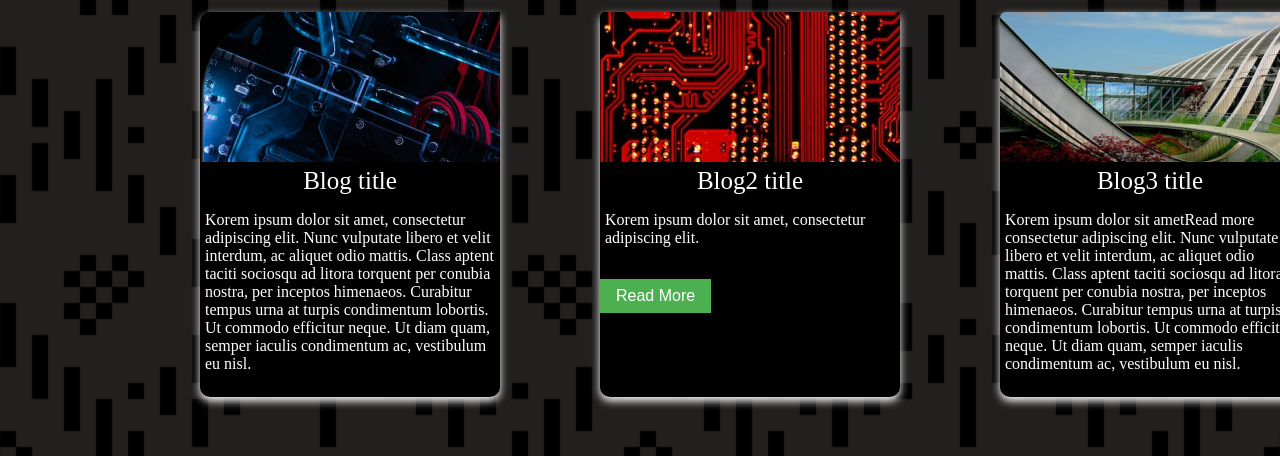
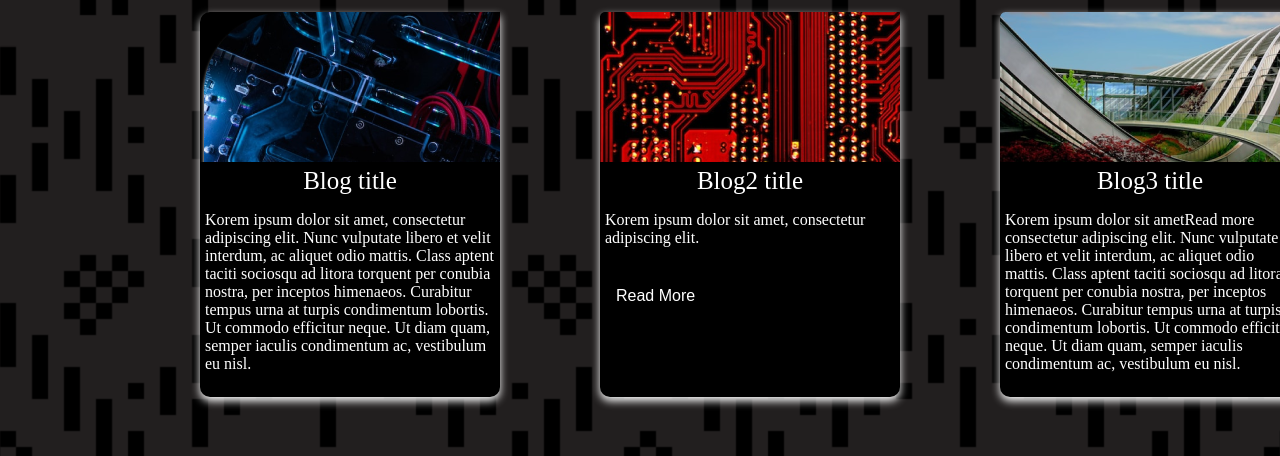
Before and after one commit to ReneNtabana/my-brand-frontend, a plain HTML site: page blog.html in a window 1280 px wide. Shown: the part 193-649 px from the top of the page. Drawn offline with Linux system fonts and the light colour scheme.

Commit message:
new features

```diff
--- a/blog.css
+++ b/blog.css
@@ -172,11 +172,12 @@ p{
 }
 
 .more{
+    color: #fff;
     display: none;
 }
 
 .read-more {
-    background-color: #4CAF50;
+    background-color: #000000;
     color: white;
     border: none;
     padding: 8px 16px;
```
